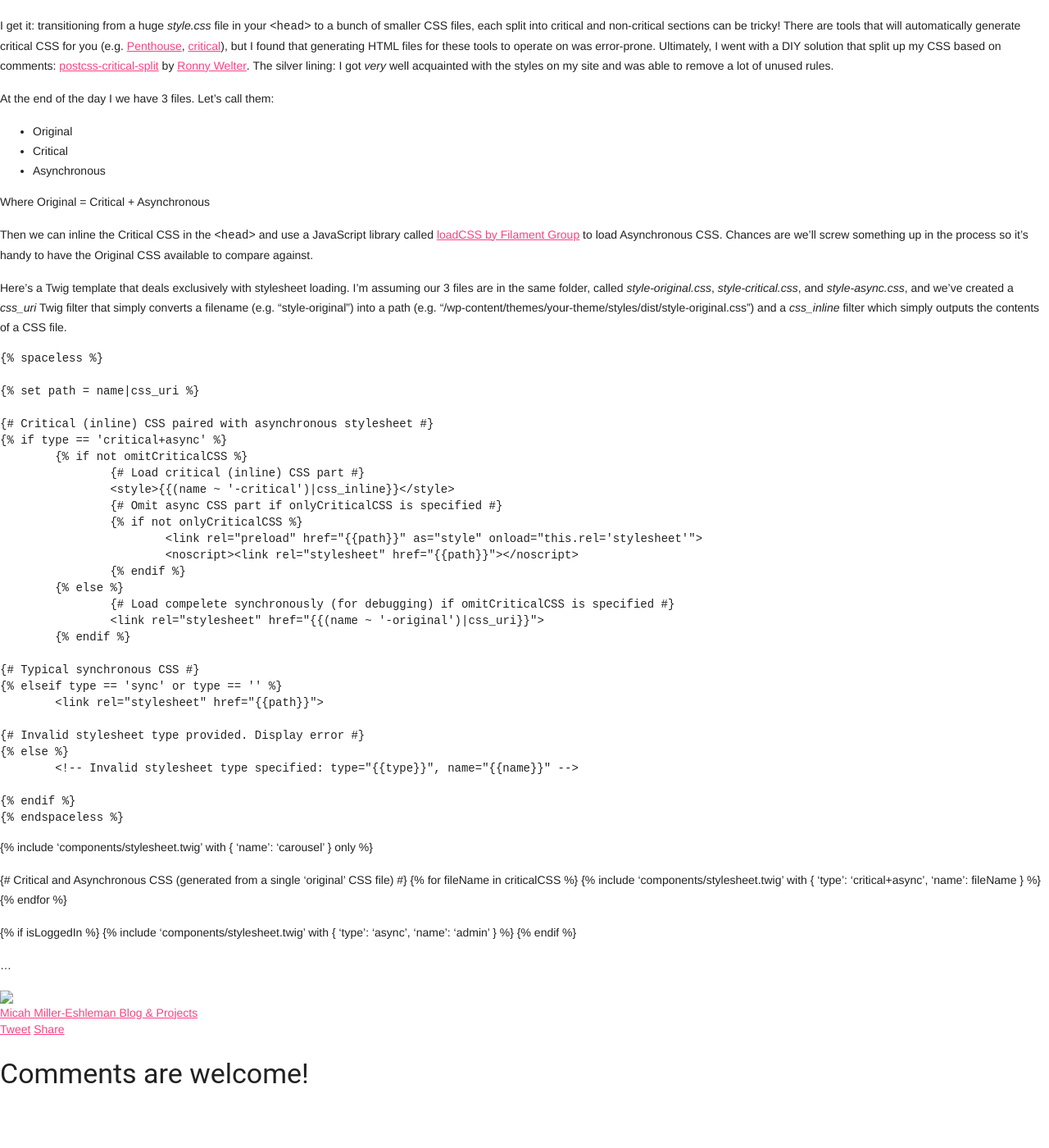
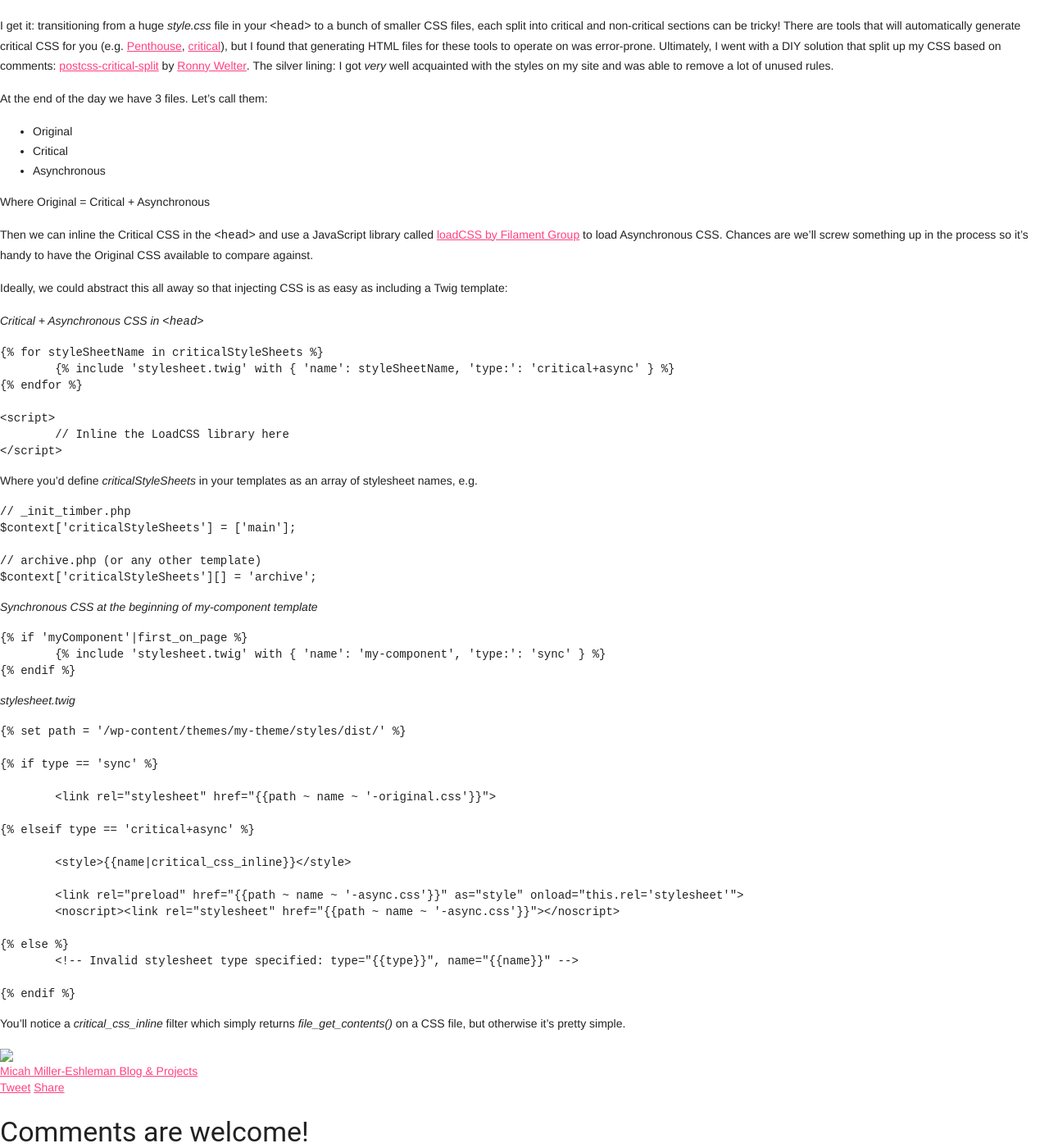
Before and after one commit to micahjon/micahjon.github.io, a Jekyll site: the page built from _posts/2017-05-08-wordpress-component-design-with-twig.markdown, in a window 1280 px wide and 1400 px high, scrolled down 1999 px. Shown: the whole window at 82% size. Built offline with Jekyll 4.4.1, drawn with Linux system fonts in a browser that asks for light colours; nearby versions of some CDN libraries; library files that are not in the unit come from our copies; comment, search, counter and statistics services are not loaded; before the commit the page ends 3328 px from its top, so only the background shows below that; some of the changed text lies outside the part shown.

Commit message:
Update templating post

````diff
--- a/_posts/2017-05-08-wordpress-component-design-with-twig.markdown
+++ b/_posts/2017-05-08-wordpress-component-design-with-twig.markdown
@@ -20,7 +20,7 @@ function my_shortcode($atts)
 {
 	// shortcode logic...
 
-	return Timber::compile('component.twig', [
+	return Timber::compile('my-component.twig', [
 		'content' => '...'
 		'pathToCSS' => '...'
 		'pathToJS' => '...'
@@ -32,8 +32,8 @@ function my_shortcode($atts)
 ```twig
 <link href="{{ pathToCSS }}" rel="stylesheet" />
 
-{% set id = 'component--' ~ random() %}
-<figure id="{{ id }}" class="component">
+{% set id = 'my-component--' ~ random() %}
+<figure id="{{ id }}" class="my-component">
   {{ content }}
 </figure>
 
@@ -73,8 +73,8 @@ There are probably *classier* ways of doing this (how about that pun!), but a gl
 	<link href="{{ pathToCSS }}" rel="stylesheet" />
 {% endif %}
 
-{% set id = 'component--' ~ random() %}
-<figure id="{{ id }}" class="component">
+{% set id = 'my-component--' ~ random() %}
+<figure id="{{ id }}" class="my-component">
   {{ content }}
 </figure>
 
@@ -96,7 +96,7 @@ Critical CSS (inlining a minimal set of above-the-fold styles) can dramatically
 
 I get it: transitioning from a huge *style.css* file in your <code><head></code> to a bunch of smaller CSS files, each split into critical and non-critical sections can be tricky! There are tools that will automatically generate critical CSS for you (e.g. [Penthouse](https://github.com/pocketjoso/penthouse), [critical](https://github.com/addyosmani/critical)), but I found that generating HTML files for these tools to operate on was error-prone. Ultimately, I went with a DIY solution that split up my CSS based on comments: [postcss-critical-split](https://github.com/mrnocreativity/postcss-critical-split) by [Ronny Welter](https://github.com/mrnocreativity). The silver lining: I got *very* well acquainted with the styles on my site and was able to remove a lot of unused rules.
 
-At the end of the day I we have 3 files. Let's call them:
+At the end of the day we have 3 files. Let's call them:
 
 - Original
 - Critical
@@ -106,55 +106,62 @@ Where Original = Critical + Asynchronous
 
 Then we can inline the Critical CSS in the <code><head></code> and use a JavaScript library called [loadCSS by Filament Group](https://github.com/filamentgroup/loadCSS) to load Asynchronous CSS. Chances are we'll screw something up in the process so it's handy to have the Original CSS available to compare against.
 
-Here's a Twig template that deals exclusively with stylesheet loading. I'm assuming our 3 files are in the same folder, called *style-original.css*, *style-critical.css*, and *style-async.css*, and we've created a *css_uri* Twig filter that simply converts a filename (e.g. "style-original") into a path (e.g. "/wp-content/themes/your-theme/styles/dist/style-original.css") and a *css_inline* filter which simply outputs the contents of a CSS file.
+Ideally, we could abstract this all away so that injecting CSS is as easy as including a Twig template:
+
+*Critical + Asynchronous CSS in <code><head></code>*
+{% raw %}
+```twig
+{% for styleSheetName in criticalStyleSheets %}
+	{% include 'stylesheet.twig' with { 'name': styleSheetName, 'type:': 'critical+async' } %}
+{% endfor %}
+
+<script>
+	// Inline the LoadCSS library here
+</script>
+```
+{% endraw %}
+
+Where you'd define *criticalStyleSheets* in your templates as an array of stylesheet names, e.g.
+
+```php
+// _init_timber.php
+$context['criticalStyleSheets'] = ['main'];
+
+// archive.php (or any other template)
+$context['criticalStyleSheets'][] = 'archive';
+```
+
+*Synchronous CSS at the beginning of my-component template*
+{% raw %}
+```twig
+{% if 'myComponent'|first_on_page %}
+	{% include 'stylesheet.twig' with { 'name': 'my-component', 'type:': 'sync' } %}
+{% endif %}
+```
+{% endraw %}
+
+*stylesheet.twig*
 
 {% raw %}
 ```twig
-{% spaceless %}
+{% set path = '/wp-content/themes/my-theme/styles/dist/' %}
 
-{% set path = name|css_uri %}
+{% if type == 'sync' %}
 
-{# Critical (inline) CSS paired with asynchronous stylesheet #}
-{% if type == 'critical+async' %}
-	{% if not omitCriticalCSS %}
-		{# Load critical (inline) CSS part #}
-		<style>{{(name ~ '-critical')|css_inline}}</style>
-		{# Omit async CSS part if onlyCriticalCSS is specified #}
-		{% if not onlyCriticalCSS %}
-			<link rel="preload" href="{{path}}" as="style" onload="this.rel='stylesheet'">
-			<noscript><link rel="stylesheet" href="{{path}}"></noscript>
-		{% endif %}
-	{% else %}
-		{# Load compelete synchronously (for debugging) if omitCriticalCSS is specified #}
-		<link rel="stylesheet" href="{{(name ~ '-original')|css_uri}}">
-	{% endif %}
+	<link rel="stylesheet" href="{{path ~ name ~ '-original.css'}}">
 
-{# Typical synchronous CSS #}
-{% elseif type == 'sync' or type == '' %}
-	<link rel="stylesheet" href="{{path}}">
+{% elseif type == 'critical+async' %}
 
-{# Invalid stylesheet type provided. Display error #}
+	<style>{{name|critical_css_inline}}</style>
+
+	<link rel="preload" href="{{path ~ name ~ '-async.css'}}" as="style" onload="this.rel='stylesheet'">
+	<noscript><link rel="stylesheet" href="{{path ~ name ~ '-async.css'}}"></noscript>
+
 {% else %}
 	<!-- Invalid stylesheet type specified: type="{{type}}", name="{{name}}" -->
 
 {% endif %}
-{% endspaceless %}
 ```
 {% endraw %}
 
-
-{% raw %}
-{% include 'components/stylesheet.twig' with { 'name': 'carousel' } only %}
-
-{# Critical and Asynchronous CSS (generated from a single 'original' CSS file) #}
-{% for fileName in criticalCSS %}
-	{% include 'components/stylesheet.twig' with { 'type': 'critical+async', 'name': fileName } %}
-{% endfor %}
-
-{% if isLoggedIn %}
-	{% include 'components/stylesheet.twig' with { 'type': 'async', 'name': 'admin' } %}
-{% endif %}
-
-...
-
-{% endraw %}
+You'll notice a *critical_css_inline* filter which simply returns *file_get_contents()* on a CSS file, but otherwise it's pretty simple.
````
Also changed, not shown: other parts of _posts/2017-05-08-wordpress-component-design-with-twig.markdown (+4 -4 lines).
